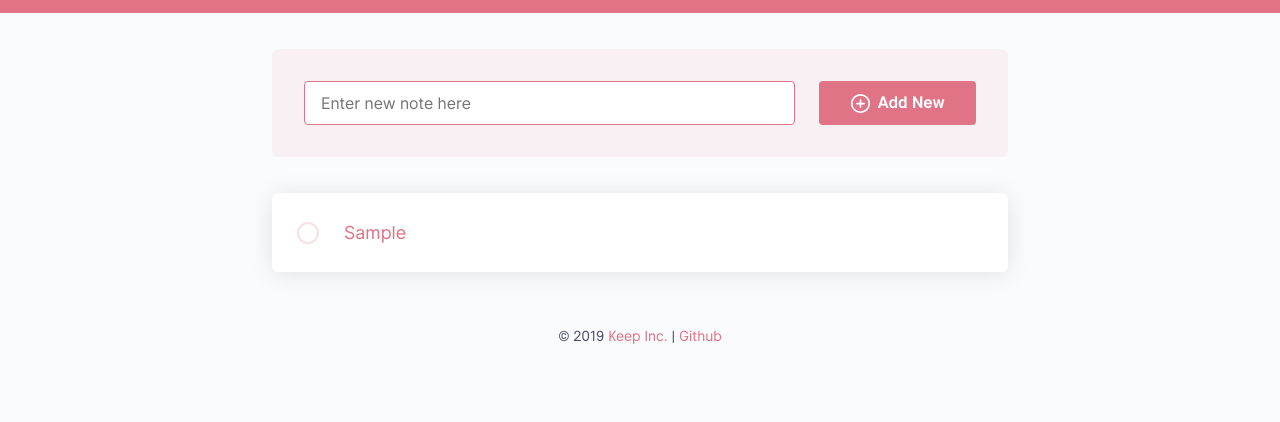
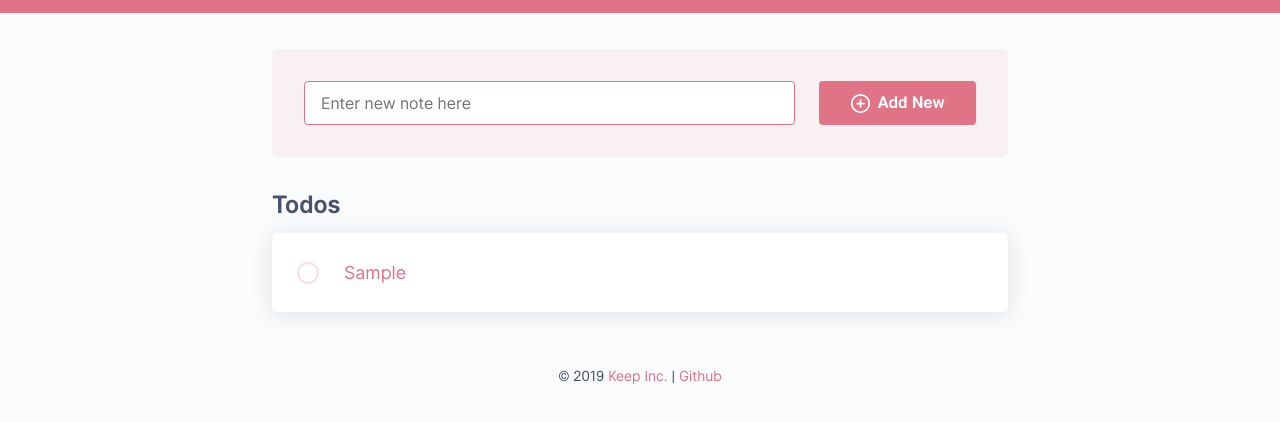
Before and after one commit to sivadass/keep-clone, a React app: page / in a window 1280 px wide. Both pictures are taken after typing "Sample" into the empty fields and a click on the button "Add New". Shown: the part 50-472 px from the top of the page. Built offline with nearby package versions, Linux system fonts and the light colour scheme.

Commit message:
Filtered out completed notes

```diff
--- a/src/components/pages/home.js
+++ b/src/components/pages/home.js
@@ -67,11 +67,14 @@ class Home extends React.Component {
     }
   }
 
-  renderNotes = () => {
+  renderTodos = () => {
     const {notes} = this.state;
-    if(notes.length > 0){
+    const todo = notes.filter(item => item.isCompleted === false);
+    if(todo.length > 0){
       return(
-        notes.map(item => (
+        <div className="notes-wrapper">
+          <h2>Todos</h2>
+          {todo.map(item => (
             <NoteItem
               key={item.id}
               id={item.id}
@@ -81,7 +84,8 @@ class Home extends React.Component {
               handleStatusUpdate={this.handleStatusUpdate}
               handleDelete={this.handleDelete}
             />
-        ))
+          ))}
+        </div>
       )
     } else{
       return(
@@ -93,13 +97,40 @@ class Home extends React.Component {
     }
   }
 
+  renderCompleted = () => {
+    const {notes} = this.state;
+    const completed = notes.filter(item => item.isCompleted === true);
+    if(completed.length > 0){
+      return(
+        <div className="notes-wrapper">
+          <h2>Completed</h2>
+          {completed.map(item => (
+            <NoteItem
+              key={item.id}
+              id={item.id}
+              isCompleted={item.isCompleted}
+              message={item.message}
+              handleMessageUpdate={this.handleMessageUpdate}
+              handleStatusUpdate={this.handleStatusUpdate}
+              handleDelete={this.handleDelete}
+            />
+          ))}
+        </div>
+      )
+    } else{
+      return false
+    }
+  }
+
   render() {
-    const { notes } = this.state;
     return (
       <div className="container home">
         <AddNoteForm handleAddNew={this.handleAddNew}/>
         <div>
-          {this.renderNotes()}
+          {this.renderTodos()}
+        </div>
+        <div>
+          {this.renderCompleted()}
         </div>
       </div>
     );
--- a/src/styles/pages/_home.scss
+++ b/src/styles/pages/_home.scss
@@ -1,6 +1,13 @@
 .home {
   margin-top: 36px;
   margin-bottom: 36px;
+}
+
+.notes-wrapper{
+  margin-bottom: 36px;
+  h2{
+    margin-bottom: 16px;
+  }
 }
 
 .add-new-note{
```
Also changed, not shown: src/components/common/note-item.js (+6 -1 lines). Lines whose indentation alone changed are shown as unchanged.
